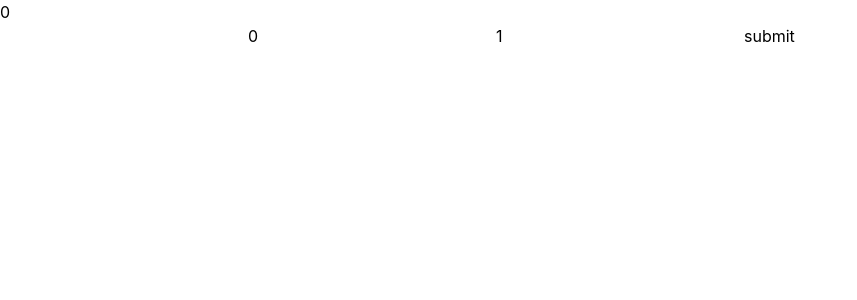
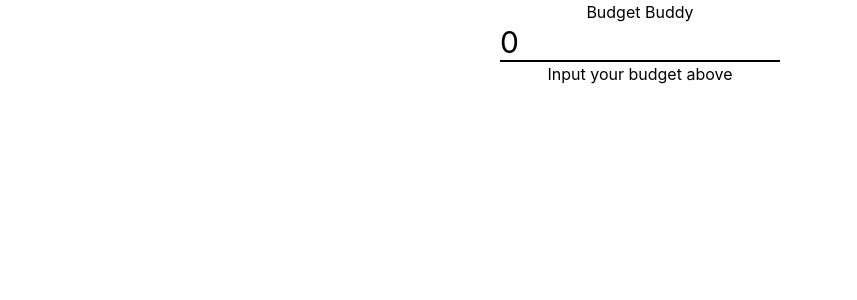
Before and after one commit to dev-dabid/react-ts-budget-buddy, a React (Vite) app: page / in a window 1280 px wide. Shown: the top 300 px of the page, without its empty margins (0-857 px from the left). Built offline with nearby package versions, Linux system fonts and the light colour scheme.

Commit message:
add: modal state

```diff
--- a/src/App.tsx
+++ b/src/App.tsx
@@ -21,6 +21,8 @@ const App = () => {
     quantity: 1,
   });
 
+  const [isOpen, setIsOpen] = useState<boolean>(false);
+
   const handleChange = (e: ChangeEvent<HTMLInputElement>) => {
     const name = e.target.name;
     const value = e.target.value;
@@ -35,23 +37,29 @@ const App = () => {
     setDetails({ id: "", name: "", price: 0, quantity: 1 });
   };
 
-  console.log(items);
-
   return (
-    <div>
+    <div className="flex justify-center flex-col items-center">
+      <h1>Budget Buddy </h1>
+      <div className="border-b-2 w-full max-w-70">
         <input
+          className="outline-none text-3xl"
           type="text"
           value={budget}
           onChange={(e: ChangeEvent<HTMLInputElement>) =>
             setBudget(Number(e.target.value))
           }
         />
+      </div>
+      <p>Input your budget above</p>
+
       <div>
+        {isOpen && (
           <Form
             valueProp={details}
             handleChange={handleChange}
             handleSubmit={handleSubmit}
           />
+        )}
       </div>
     </div>
   );
```
Lines whose indentation alone changed are shown as unchanged.
